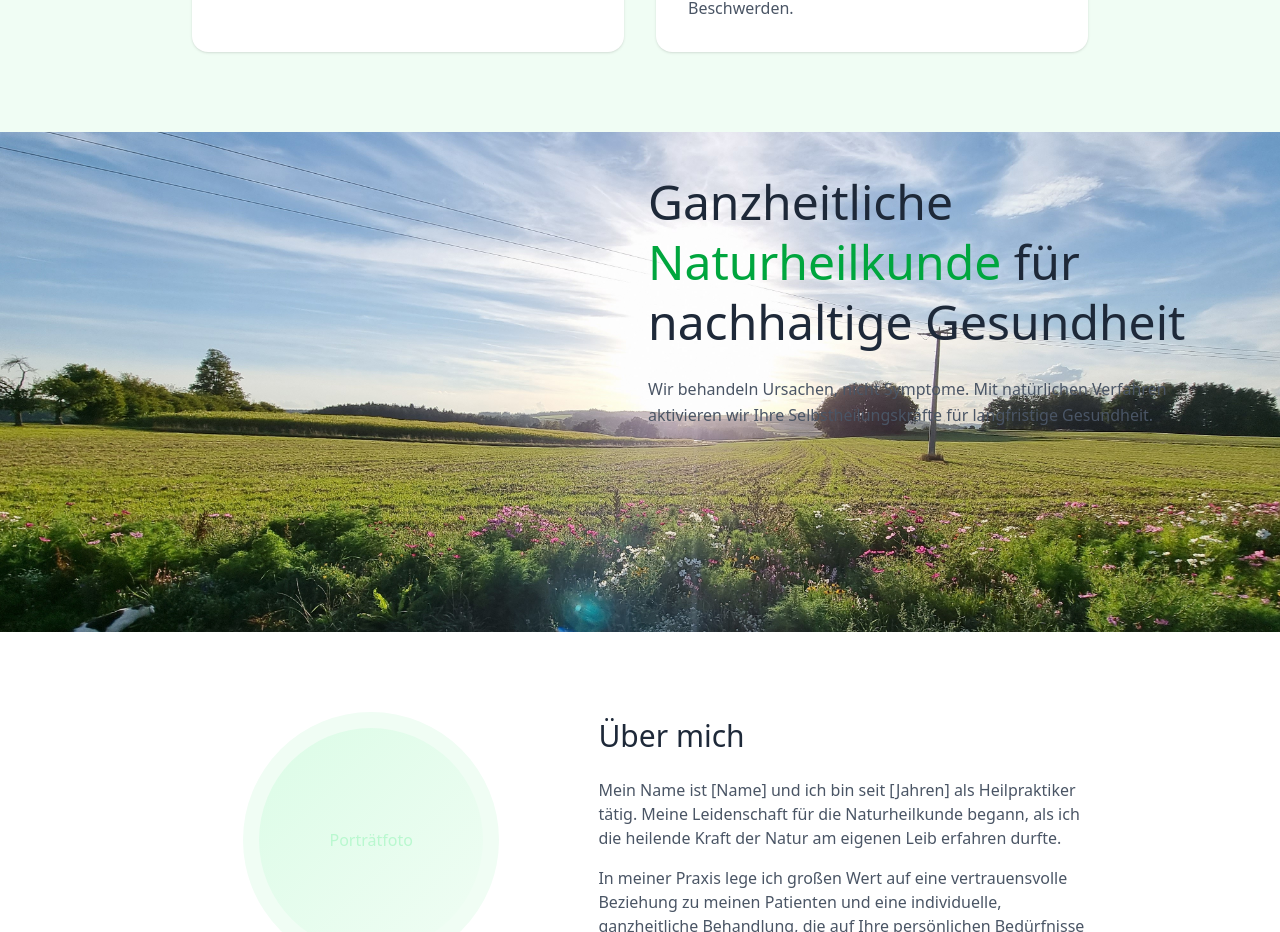
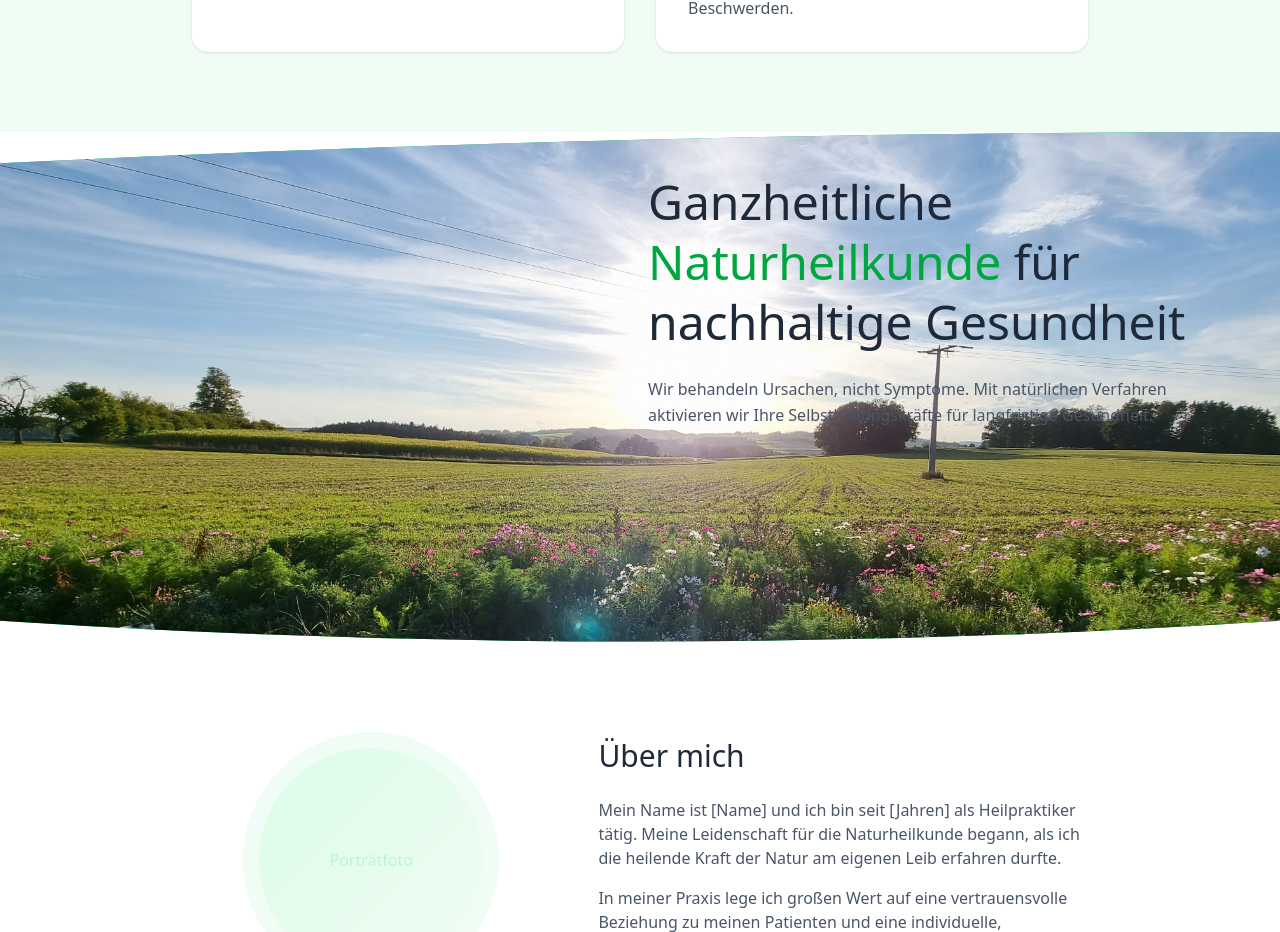
Before and after one commit to sweidner2001/WebsiteHPWeidner, a Next.js app: page /ui/page1 in a window 1280 px wide. Shown: the part 1912-2844 px from the top of the page. Built offline with nearby package versions, Linux system fonts and the light colour scheme.

Commit message:
Fix: image section

```diff
--- a/src/app/components/hero/HeroSection.tsx
+++ b/src/app/components/hero/HeroSection.tsx
@@ -29,11 +29,30 @@ const HeroSection = ({ onSectionClick }: HeroSectionProps) => {
                 </defs>
             </svg>
 
+            <svg width="0" height="0">
+                <defs>
+                    {/*115% - Kontrollpunkt ist rechts außerhalb des Bildes (erzeugt Krümmung nach außen)*/}
+                    {/*50% - Vertikal in der Mitte*/}
+                    {/*20% - Endpunkt ist 20% von links (Bogen endet am linken Rand, nicht ganz am Ende)*/}
+                    {/*100% - Endpunkt ist ganz unten*/}
+                    <clipPath id="curve-clip-hor" clipPathUnits="objectBoundingBox">
+                        <path d="M 0,0 L 1,0 Q 0.85,0.5 1,1 L 0,1 Z"/>
+                        {/*<path d="M 0,0   L 0.85,0   Q 1,0.5 0.8,1   L 0,1   Z"/>*/}
+                        {/*<path d="M 0,0   L 0.80,0   Q 1.1,0.5 0.2,1   L 0,1   Z"/>*/}
+                        {/*<path d="M 0,0   L 0.80,0   Q 1.2,0.5 0,1   L 0,1   Z"/>*/}
+                        {/*<path d="M 0,0   L 0.80,0   Q 1.1,0.5 0.0.5,1      L 0,1   Z"/>*/}
+                        {/*<path d="M 0,0   L 0.85,0   Q 0.8,0.5 0.99,1   L 0,1   Z"/>*/}
+                    </clipPath>
+                </defs>
+            </svg>
+
 
             {/* Hero Section mit organischem Bild-Container */}
-            <section id="home" className="min-h-screen flex flex-col md:flex-row items-center relative md:overflow-visible overflow-hidden pt-16">
+            <section id="home"
+                     className="min-h-screen flex flex-col md:flex-row items-center relative md:overflow-visible overflow-hidden pt-16">
                 {/* Organischer Bildcontainer mit Bogen-Form - nur auf md+ sichtbar */}
-                <div className="w-full md:absolute md:left-0 md:top-0 md:h-full md:w-1/3 lg:w-1/2 hidden sm:block sm:h-48 md:overflow-visible relative image-container-extended">
+                <div
+                    className="w-full md:absolute md:left-0 md:top-0 md:h-full md:w-1/3 lg:w-1/2 hidden sm:block sm:h-48 md:overflow-visible relative image-container-extended">
                     <div className="absolute left-0 top-0 h-full w-full bg-green-50 image-clip rounded-r-md">
                         <Image
                             src="/img/Zierkirsche_1_gespiegelt.jpg"
@@ -47,14 +66,16 @@ const HeroSection = ({ onSectionClick }: HeroSectionProps) => {
                 </div>
 
                 {/* Text-Inhalt */}
-                <div className="relative flex items-center justify-end w-full md:w-3/5 lg:w-1/2 md:ml-auto px-6 lg:px-2 py-12 md:py-0 z-10">
+                <div
+                    className="relative flex items-center justify-end w-full md:w-3/5 lg:w-1/2 md:ml-auto px-6 lg:px-2 py-12 md:py-0 z-10">
                     <div className="max-w-2xl pr-12">
                         <h1 className="text-4xl md:text-5xl font-light text-gray-800 mb-6 leading-tight">
                             Ganzheitliche <span className="text-green-600">Naturheilkunde</span> für nachhaltige
                             Gesundheit
                         </h1>
                         <p className="text-base text-gray-600 mb-8 leading-relaxed">
-                        Wir behandeln Ursachen, nicht Symptome. Mit natürlichen Verfahren aktivieren wir Ihre Selbstheilungskräfte für langfristige Gesundheit.
+                            Wir behandeln Ursachen, nicht Symptome. Mit natürlichen Verfahren aktivieren wir Ihre
+                            Selbstheilungskräfte für langfristige Gesundheit.
                         </p>
                         <button
                             className="text-base px-8 py-3 bg-green-600 text-white rounded-full hover:bg-green-700 transition-colors duration-300 font-light cursor-pointer"
--- a/src/app/ui/page1/page.css
+++ b/src/app/ui/page1/page.css
@@ -33,3 +33,30 @@
         min-height: calc(100vh + 1vh) !important;
     }
 }
+
+
+
+.image-clip-horizontal img {
+    /*object-position: center center;*/
+    object-fit: cover;
+}
+
+.image-clip-horizontal {
+    overflow: hidden;
+}
+
+@media (min-width: 768px) {
+    .image-clip-horizontal {
+        clip-path: url(#curve-clip-horizontal) !important;
+    }
+
+    /*.image-clip-horizontal img {*/
+    /*    object-position: center center;*/
+    /*}*/
+
+    /* Bild-Container größer machen für Auslauf */
+    .image-container-extended {
+        /*min-height: calc(100vh + 5vh) !important;*/
+        min-height: calc(100vh + 1vh) !important;
+    }
+}
--- a/src/app/ui/page1/page.tsx
+++ b/src/app/ui/page1/page.tsx
@@ -6,6 +6,7 @@ import HeroSection from '../../components/hero/HeroSection';
 import {Contact, IContactTextProps, IContactIconProps} from '../../components/contact/Contact';
 import TerminForm from '../../components/termin/TerminForm';
 import { Telephone, TelephoneFill, Phone, PhoneFill, PhoneVibrate, PhoneVibrateFill, Clock, ClockFill, Envelope, EnvelopeFill, EnvelopeAt, EnvelopeAtFill, Geo, GeoFill, GeoAlt, GeoAltFill } from 'react-bootstrap-icons';
+import './page.css';
 
 const NaturheilpraxisWebsite = () => {
     const [isMenuOpen, setIsMenuOpen] = useState(false);
@@ -185,8 +186,45 @@ const NaturheilpraxisWebsite = () => {
                 </div>
             </section>
 
+            {/* SVG clip-path Definition für elegante Bögen oben und unten */}
+            {/*<svg width="0" height="0">*/}
+            {/*    <defs>*/}
+            {/*        /!* Bogen für oberen und unteren Rand des Bildes *!/*/}
+            {/*        /!**/}
+            {/*            M 0,0.05 - Start links bei 5% von oben*/}
+            {/*            Q 0.5,-0.02 1,0.05 - Bogen nach oben (Kontrollpunkt bei -2% = über dem Bild)*/}
+            {/*            L 1,0.95 - Linie nach rechts unten*/}
+            {/*            Q 0.5,1.02 0,0.95 - Bogen nach unten (Kontrollpunkt bei 102% = unter dem Bild)*/}
+            {/*        *!/*/}
+            {/*        <clipPath id="curve-clip-horizontal" clipPathUnits="objectBoundingBox">*/}
+            {/*            <path d="M 0,0.06 Q 0.5,-0.02 1,0.06 L 1,0.94 Q 0.5,1.02 0,0.94 Z"/>*/}
+            {/*        </clipPath>*/}
+            {/*    </defs>*/}
+            {/*</svg>*/}
+
+            <svg width="0" height="0">
+                <defs>
+                    {/* Nur oben ein Bogen, unten gerade */}
+                    {/*
+                        M 0,0.06 - Start links oben bei 6% von oben
+                        Q 0.5,-0.02 1,0.06 - Bogen nach oben in der Mitte
+                        L 1,1 - Gerade Linie nach rechts unten (100%)
+                        L 0,1 - Gerade Linie nach links unten
+                        Z - Pfad schließen
+                    */}
+                    <clipPath id="curve-clip-horizontal" clipPathUnits="objectBoundingBox">
+                        {/*<path d="M 0,0.06 Q 0.5,-0.02 1,0.06 L 1,1 L 0,1 Z"/>*/}
+                        {/*<path d="M 0,0.06 Q 0.5,-0.02 1,0.06 L 1,0.94 Q 0.5,1.02 0,0.94 Z"/>*/}
+                        <path d="M 0,0.06 Q 0.5,-0.0 1,0.0 L 1,0.94 Q 0.5,1.02 0,0.94 Z"/>
+                        {/*<path d="M 0,0.00 Q 0.5,-0.0 1,0.0 L 1,0.94 Q 0.5,1.02 0,0.94 Z"/>*/}
+                    </clipPath>
+                </defs>
+            </svg>
+
             {/* Trenn-Abschnitt mit Hintergrundbild */}
-            <section className="relative h-80 md:h-125 w-full overflow-hidden">
+            <section className="relative h-80 md:h-130 w-full overflow-visible">
+                {/* Bild-Container mit clip-path für abgerundete Kanten */}
+                <div className="absolute inset-0 image-clip-horizontal bg-green-500">
                     <Image
                         src="/img/Blumenwiese_1_zg.jpg"
                         alt="Naturheilpraxis"
@@ -194,22 +232,21 @@ const NaturheilpraxisWebsite = () => {
                         className="object-cover object-[50%_90%]"
                         quality={100}
                     />
+
+
                     {/* Text-Inhalt */}
                     {/*bg-black/20*/}
-                <div className="absolute top-0 right-0 bottom-0 w-full md:w-3/5 lg:w-1/2 flex py-12 md:py-10 justify-end px-6 lg:px-2 z-10">
+                    <div className="absolute top-0 right-0 bottom-0 w-full md:w-3/5 lg:w-1/2 flex py-12 md:py-10 justify-end px-6 lg:px-2  z-10">
                         <div className="max-w-2xl pr-12">
-                        <h3 className="text-4xl md:text-5xl font-light text-gray-800 mb-6 leading-tight">
+                            <h3 className="text-4xl md:text-5xl font-light text-gray-800  mb-6 leading-tight">
                                 Ganzheitliche <span className="text-green-600">Naturheilkunde</span> für nachhaltige
                                 Gesundheit
                             </h3>
                             <p className="text-base text-gray-600 mb-8 leading-relaxed">
-                            Wir behandeln Ursachen, nicht Symptome. Mit natürlichen Verfahren aktivieren wir Ihre Selbstheilungskräfte für langfristige Gesundheit.
+                                Wir behandeln Ursachen, nicht Symptome. Mit natürlichen Verfahren aktivieren wir Ihre
+                                Selbstheilungskräfte für langfristige Gesundheit.
                             </p>
-                        {/*<button*/}
-                        {/*    className="text-base px-8 py-3 bg-green-600 text-white rounded-full hover:bg-green-700 transition-colors duration-300 font-light cursor-pointer"*/}
-                        {/*    onClick={() => onSectionClick('kontakt')}>*/}
-                        {/*    Termin vereinbaren*/}
-                        {/*</button>*/}
+                        </div>
                     </div>
                 </div>
                 {/* Optionaler Text-Overlay */}
@@ -219,7 +256,6 @@ const NaturheilpraxisWebsite = () => {
                 {/*    </h2>*/}
                 {/*</div>*/}
             </section>
-
 
 
             {/* Über mich Section */}
@@ -261,7 +297,6 @@ const NaturheilpraxisWebsite = () => {
                             <h2 className="text-3xl font-light text-gray-800 mb-4">Kontakt & Anfahrt</h2>
                             <div className="w-20 h-0.5 bg-green-600 mx-auto"></div>
                         </div>
-
 
 
                         {/* Contact + Google Maps - In einem gemeinsamen Container */}
```
Lines whose indentation alone changed are shown as unchanged.
